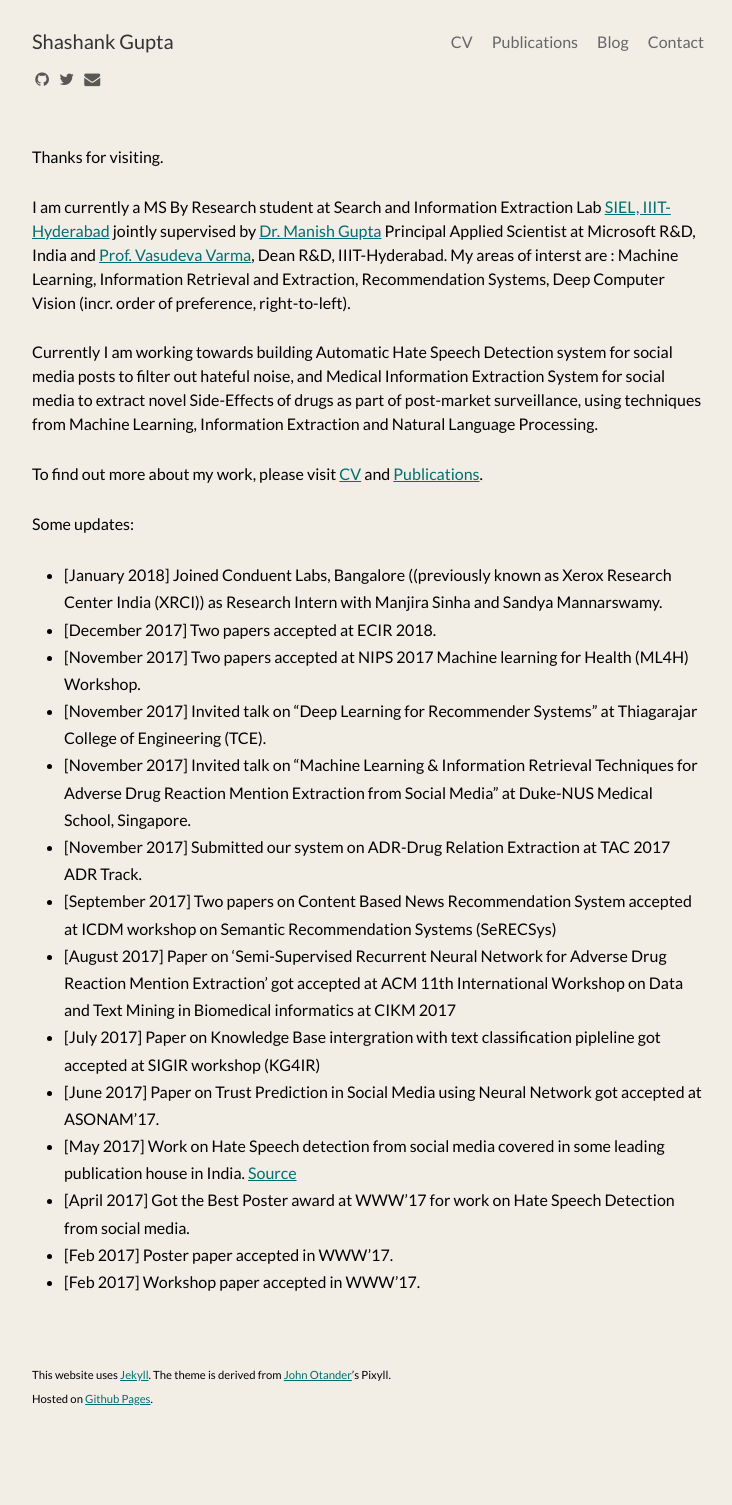
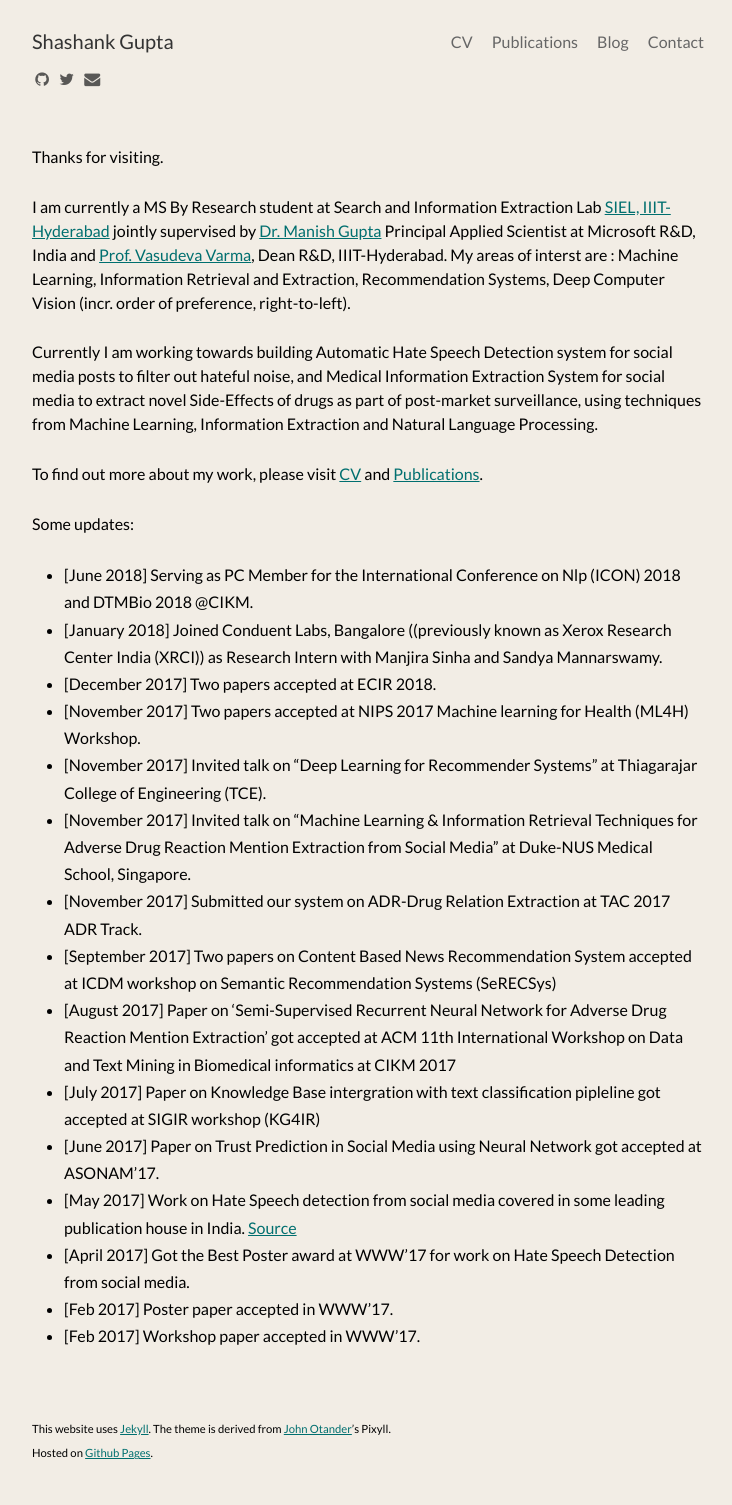
Before and after one commit to shashankg7/shashankg7.github.io, a Jekyll site: the page built from index.md, in a window 1280 px wide. Shown: the whole page, without its empty margins (272-1004 px from the left). Built offline with Jekyll 4.4.1, drawn with Linux system fonts in a browser that asks for light colours; nearby versions of some CDN libraries; before the commit the page ends 1450 px from its top, so only the background shows below that.

Commit message:
Update index.md

```diff
--- a/index.md
+++ b/index.md
@@ -13,6 +13,7 @@
 
 Some updates:
 
+* [June 2018] Serving as PC Member for the International Conference on Nlp (ICON) 2018 and DTMBio 2018 @CIKM.
 * [January 2018] Joined Conduent Labs, Bangalore ((previously known as Xerox Research Center India (XRCI)) as Research Intern with Manjira Sinha and Sandya Mannarswamy.
 * [December 2017] Two papers accepted at ECIR 2018.
 * [November 2017] Two papers accepted at NIPS 2017 Machine learning for Health (ML4H) Workshop.
```
